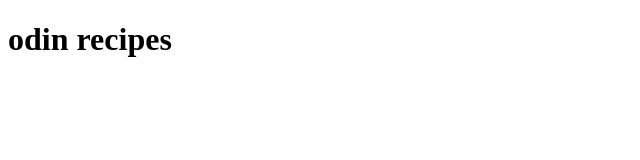
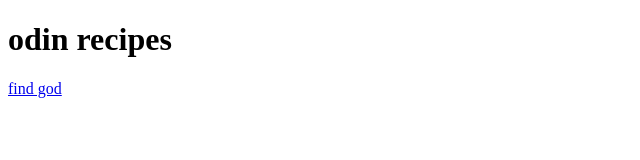
Before and after one commit to 011v3/odin-recipes, a plain HTML site: page index.html in a window 1280 px wide. Shown: the full height of the page, 0-640 px from the left. Drawn offline with Linux system fonts and the light colour scheme.

```diff
--- a/index.html
+++ b/index.html
@@ -6,5 +6,6 @@
 </head>
 <body>
 <h1>odin recipes</h1>
+<a href="recipes/findgod.html">find god</a>
 </body>
 </html>
```
Also changed, not shown: recipes/findgod.html (+1 -0 lines), lanajesus.jpg (added), remember.jpg (added).
